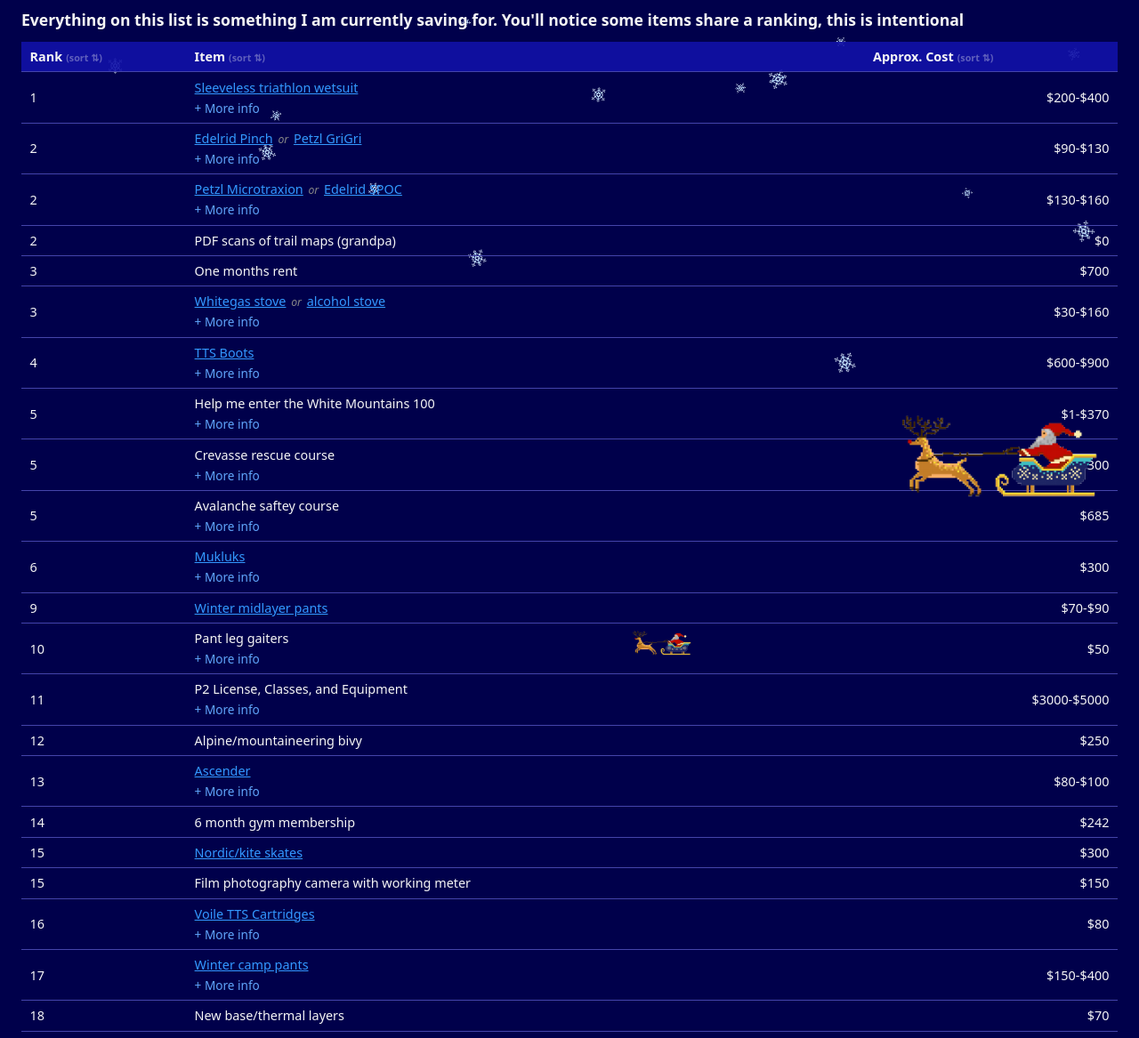
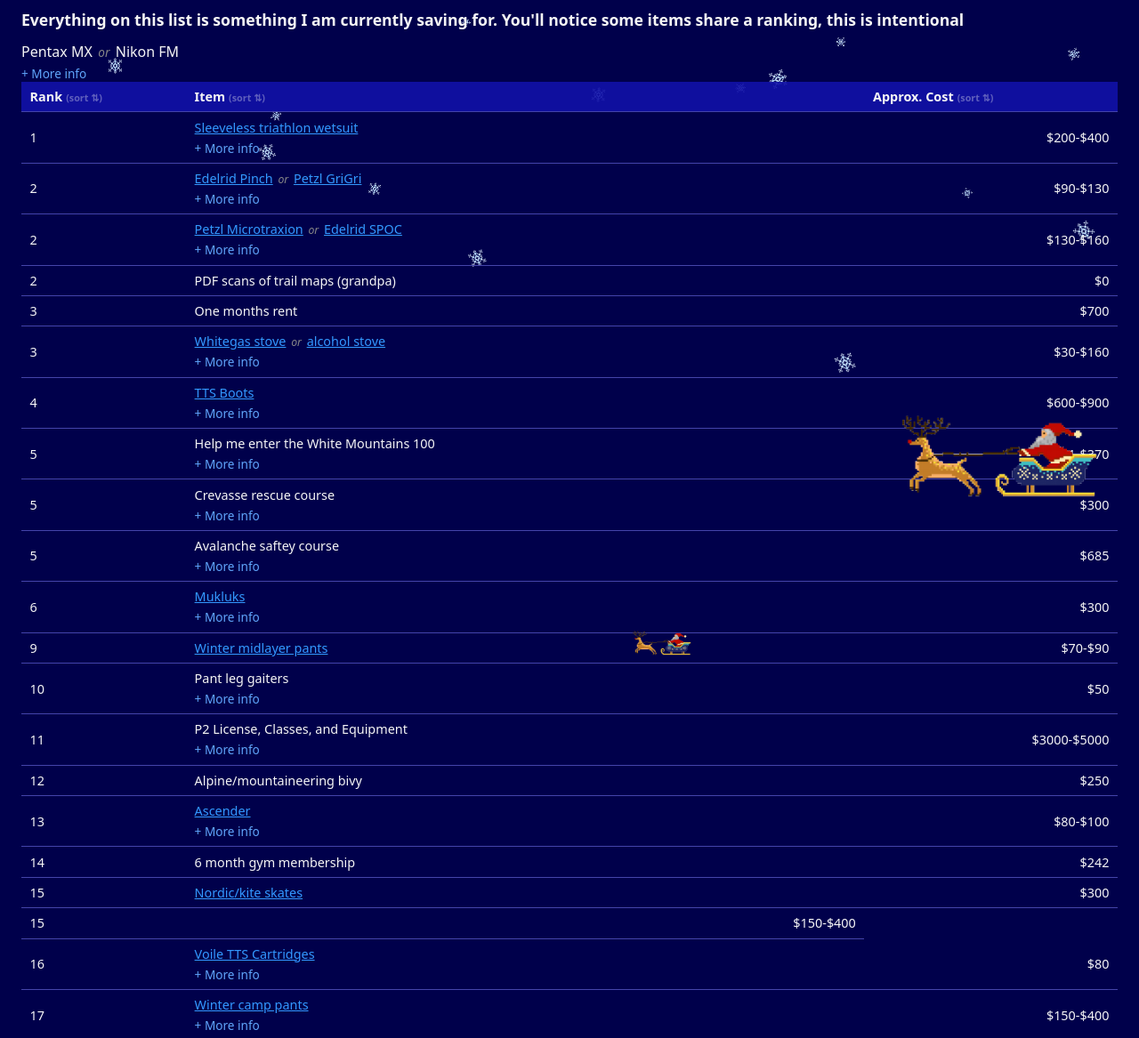
Before and after one commit to Jsbarkleygriggs/Jsbarkleygriggs.github.io, a plain HTML site: page partials/christmas.html in a window 1280 px wide. Shown: the part 113-1280 px from the top of the page at 89% size. Drawn offline with Linux system fonts and the light colour scheme.

Commit message:
pentax mx

```diff
--- a/partials/christmas.html
+++ b/partials/christmas.html
@@ -215,7 +215,6 @@ heres more info
                   USE: winter backpacking, mountaineering, backpacking internationally.<br>
                   <br>
                   The international whisperlight is THE whitegass stove of the backcountry: reliable, efficient, effective in -60f, a staple of the community.<br>
-                  Alcohol stoves are so simple and cheap they almost can't go wrong.
                 </p>
               </details>
             </td>
@@ -367,8 +366,18 @@ heres more info
 
           <tr class="gear-row">
             <td class="col-index">15</td>
-            <td class="col-name">Film photography camera with working meter</td>
-            <td class="col-price" data-value="150">$150</td>
+              <div class="alt-group">
+                <span class="alt-item">Pentax MX</span>
+                <span class="alt-sep">or</span>
+                <span class="alt-item">Nikon FM</span>
+              </div>
+              <details class="more-info">
+                <summary>More info</summary>
+                <p>
+                  Pentax MX preferred for weight and size
+                </p>
+              </details>
+            <td class="col-price" data-value="250">$150-$400</td>
           </tr>
 
           <tr class="gear-row">
```
